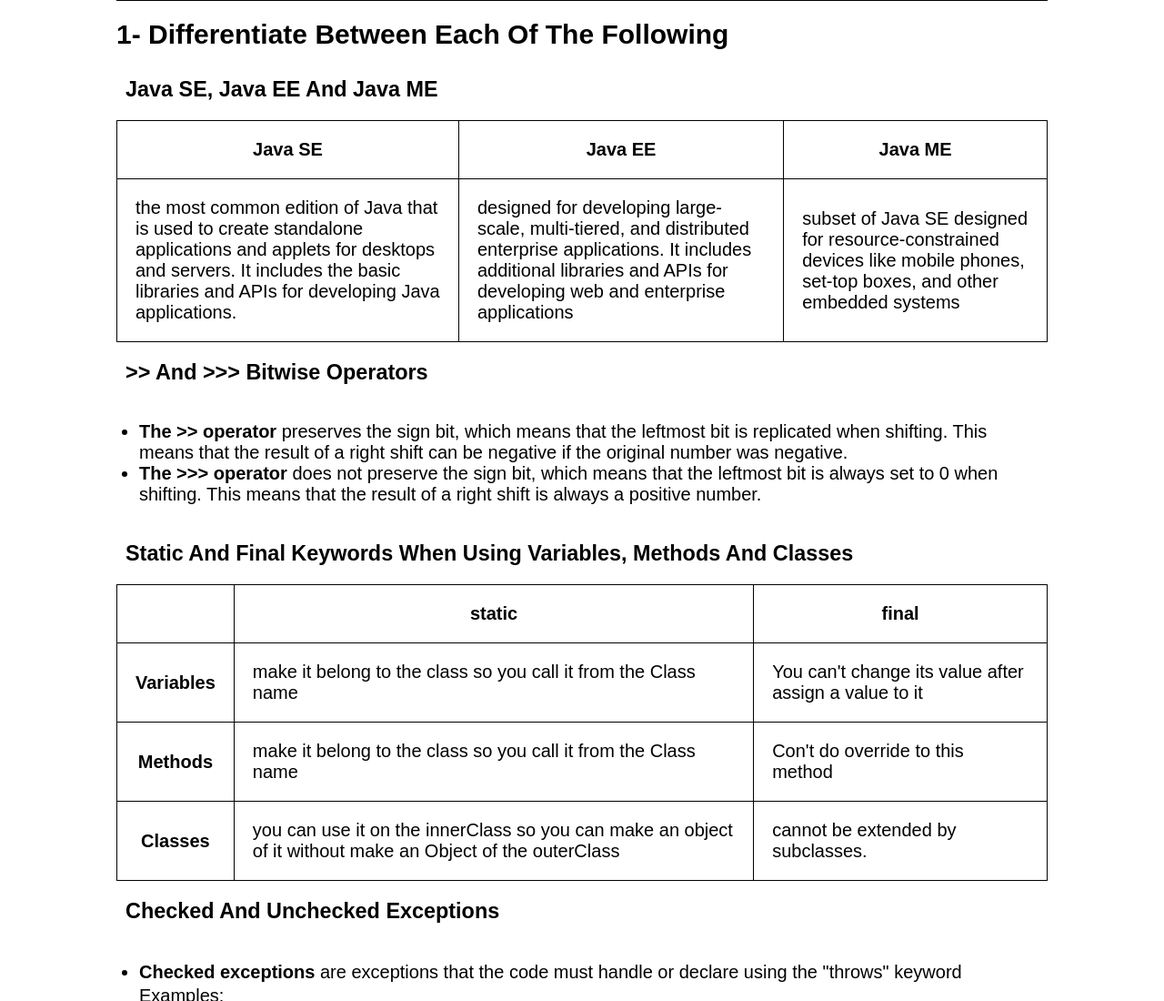
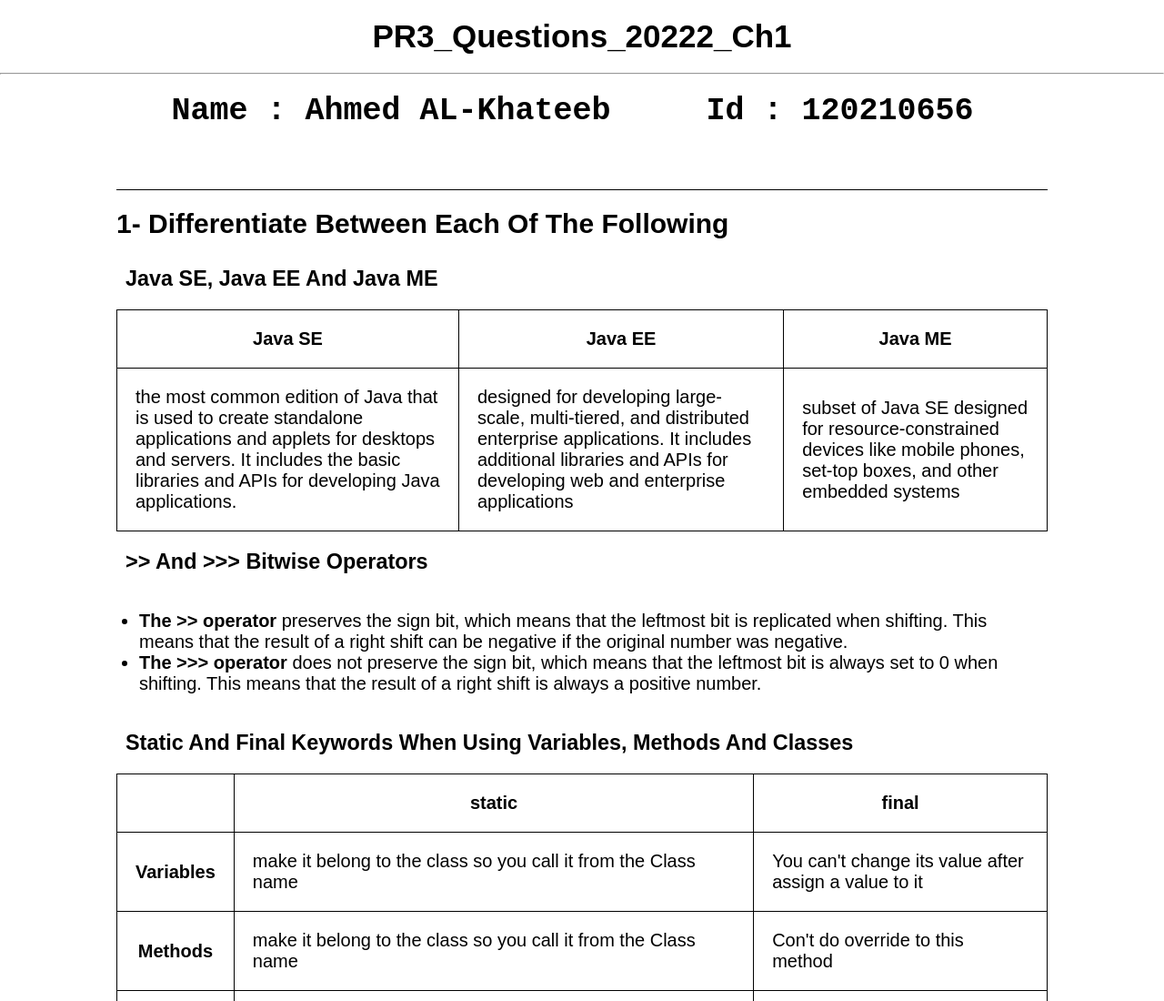
Before and after one commit to Ahmedmhameed/test, a plain HTML site: page index.html in a window 1280 px wide. Shown: the top 1100 px of the page at 91% size. Drawn offline with Linux system fonts and the light colour scheme.

Commit message:
Add files via upload

```diff
--- a/index.html
+++ b/index.html
@@ -41,6 +41,8 @@
         h1 {
             text-align: center;
             text-transform: capitalize;
+            font-size: 35px;
+            padding: 20px;
         }
 
         h3 {
@@ -75,6 +77,11 @@
 </head>
 
 <body>
+    <h1>PR3_Questions_20222_Ch1</h1>
+    <hr>
+    <pre>
+<h1>Name : Ahmed AL-khateeb     id : 120210656 </h1>
+    </pre>
     <main>
         <section class="group-q-1">
             <h2> 1- Differentiate between each of the following</h2>
```
